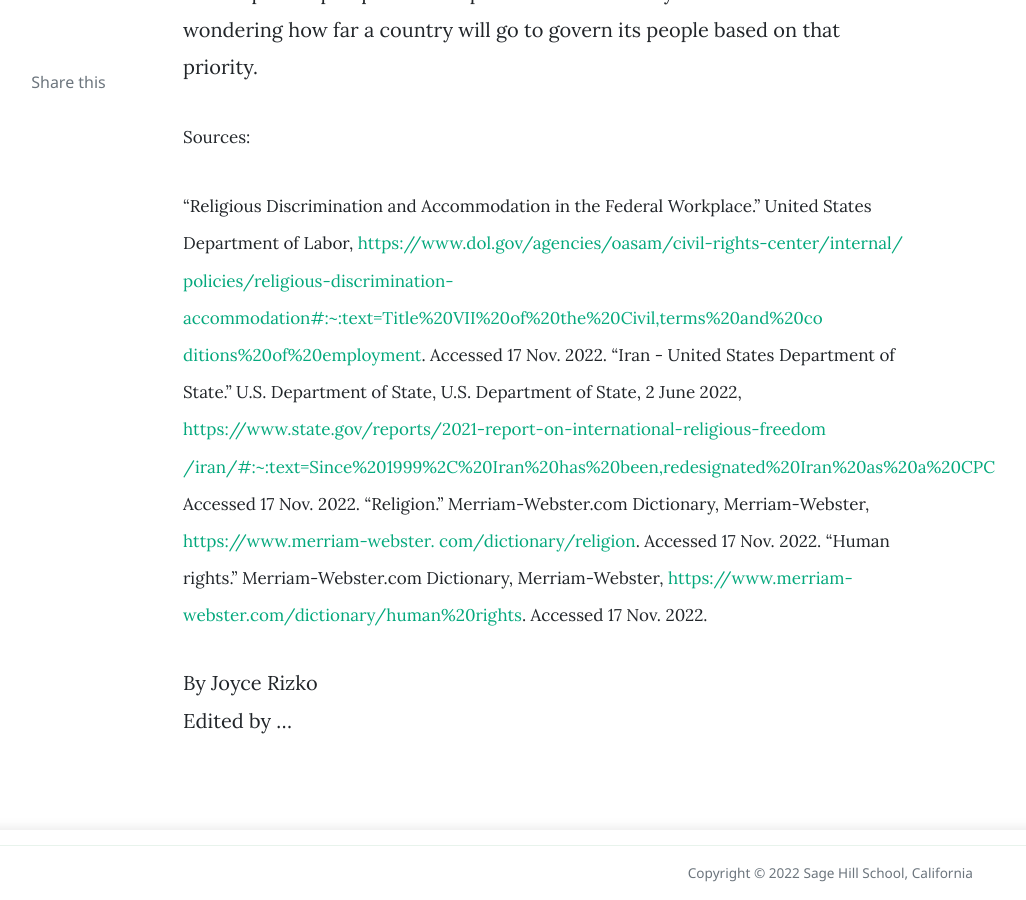
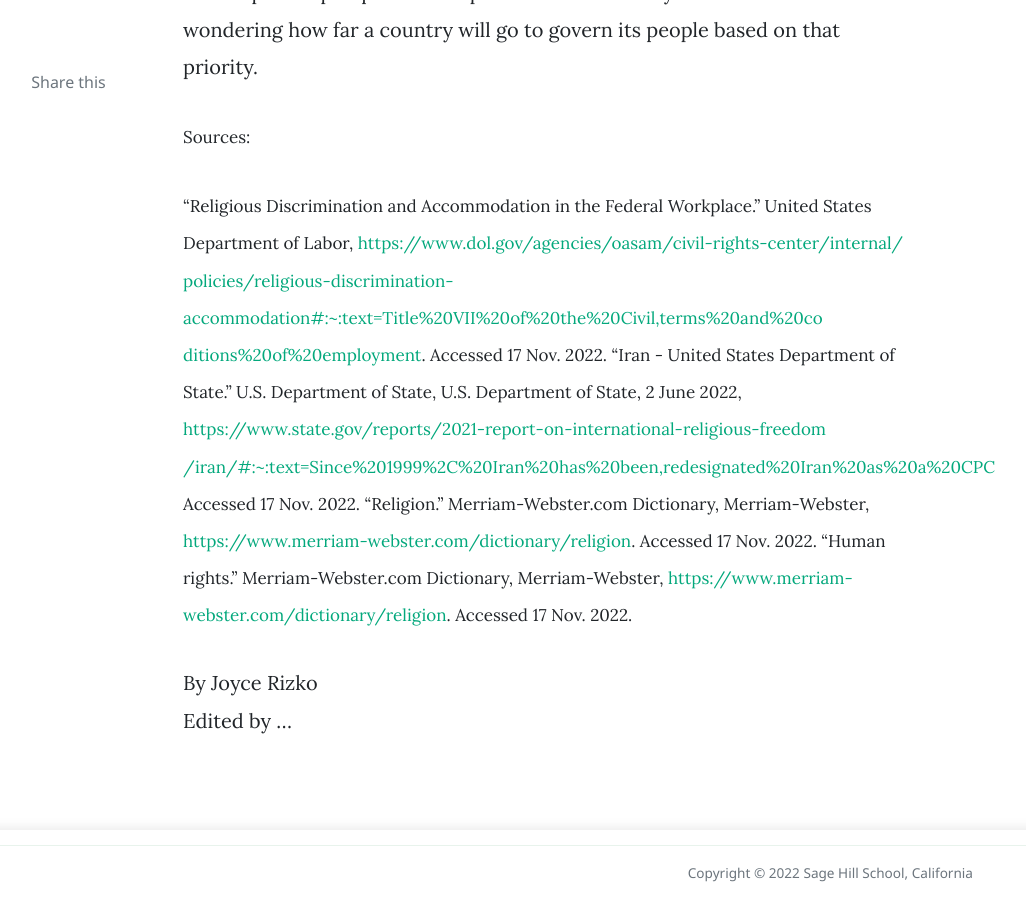
Before and after one commit to ourgenerationshs/ourgeneration, a Jekyll site: the page built from _posts/2022-11-29-religion-human-rights.md, in a window 1280 px wide and 900 px high, scrolled down 1991 px. Shown: the whole window, without its empty margins (187-1213 px from the left). Built offline with Jekyll 4.4.1, drawn with Linux system fonts in a browser that asks for light colours; nearby versions of some CDN libraries; comment, search, counter and statistics services are not loaded; some of the changed lines change nothing that is shown; grey boxes are pictures that could not be loaded.

Commit message:
Update 2022-11-29-religion-human-rights.md

```diff
--- a/_posts/2022-11-29-religion-human-rights.md
+++ b/_posts/2022-11-29-religion-human-rights.md
@@ -20,8 +20,8 @@ tags: featured
 
 <small> “Religious Discrimination and Accommodation in the Federal Workplace.” United States Department of Labor, [https://www.dol.gov/agencies/oasam/civil-rights-center/internal/ policies/religious-discrimination-accommodation#:~:text=Title%20VII%20of%20the%20Civil,terms%20and%20co ditions%20of%20employment](https://www.dol.gov/agencies/oasam/civil-rights-center/internal/ policies/religious-discrimination-accommodation#:~:text=Title%20VII%20of%20the%20Civil,terms%20and%20co ditions%20of%20employment). Accessed 17 Nov. 2022.  </small>
 <small> “Iran - United States Department of State.” U.S. Department of State, U.S. Department of State, 2 June 2022, [https://www.state.gov/reports/2021-report-on-international-religious-freedom /iran/#:~:text=Since%201999%2C%20Iran%20has%20been,redesignated%20Iran%20as%20a%20CPC](https://www.state.gov/reports/2021-report-on-international-religious-freedom /iran/#:~:text=Since%201999%2C%20Iran%20has%20been,redesignated%20Iran%20as%20a%20CPC) Accessed 17 Nov. 2022.  </small>
-<small> “Religion.” Merriam-Webster.com Dictionary, Merriam-Webster, [https://www.merriam-webster. com/dictionary/religion](https://www.merriam-webster. com/dictionary/religion). Accessed 17 Nov. 2022.  </small>
-<small> “Human rights.” Merriam-Webster.com Dictionary, Merriam-Webster,  [https://www.merriam- webster.com/dictionary/human%20rights](https://www.merriam- webster.com/dictionary/human%20rights). Accessed 17 Nov. 2022. </small>
+<small> “Religion.” Merriam-Webster.com Dictionary, Merriam-Webster, [https://www.merriam-webster.com/dictionary/religion](https://www.merriam-webster. com/dictionary/religion). Accessed 17 Nov. 2022.  </small>
+<small> “Human rights.” Merriam-Webster.com Dictionary, Merriam-Webster,  [https://www.merriam-webster.com/dictionary/religion]([https://www.merriam- webster.com/dictionary/human%20rights](https://www.merriam-webster.com/dictionary/religion)). Accessed 17 Nov. 2022. </small>
 
 
 By Joyce Rizko
```
